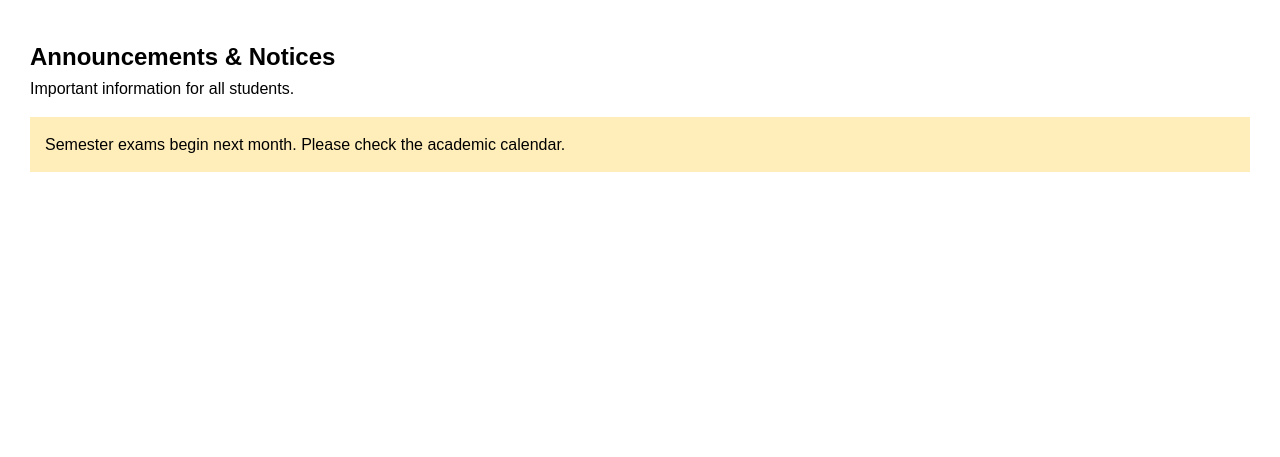
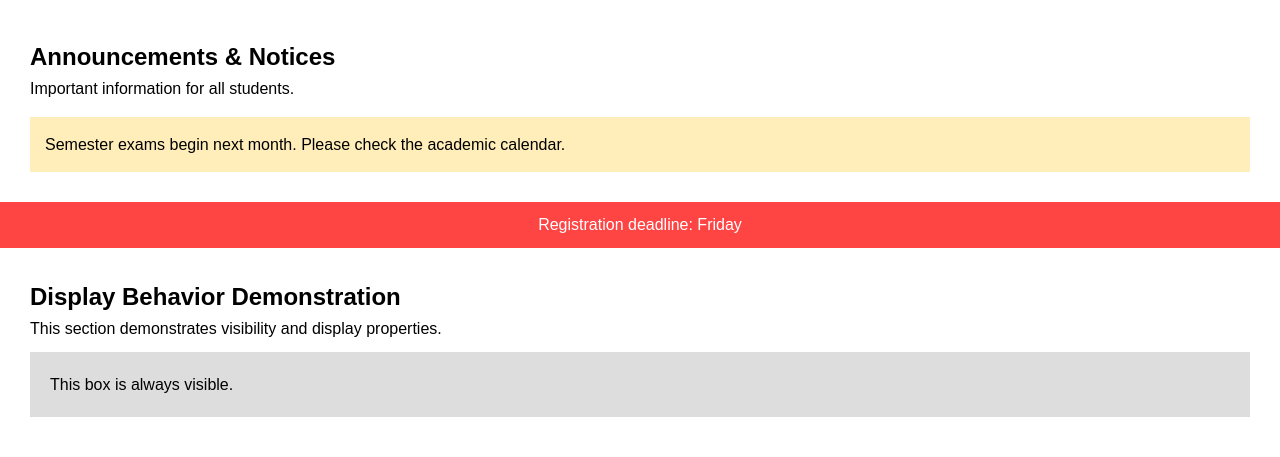
Before and after one commit to kiraboannet624-web/compus--website-structure, a plain HTML site: page home.html in a window 1280 px wide. Shown: the part 879-1336 px from the top of the page. Before the commit the page ends 1081 px from the top, so only its background shows below. Drawn offline with Linux system fonts and the light colour scheme.

Commit message:
final changes

```diff
--- a/home.html
+++ b/home.html
@@ -92,6 +92,19 @@
          Semester exams begin next month. Please check the academic calendar.
     </div>
 </section>
+<!-- ===== STICKY NOTICE ===== -->
+<div class="sticky-notice">
+    Registration deadline: Friday
+</div>
 
+<!-- ===== DISPLAY BEHAVIOR ===== -->
+<section id="display" class="section">
+   <h2>Display Behavior Demonstration</h2>
+   <p>This section demonstrates visibility and display properties.</p>
 
+   <div class="display-box visible">
+       This box is always visible.
+   </div>
+</section>
+</body>
 </html>
--- a/index.css
+++ b/index.css
@@ -101,3 +101,44 @@ body {
     padding: 15px;
     margin-top: 15px;
 }
+
+/* ===== STICKY NOTICE ===== */
+.sticky-notice {
+    position: sticky;
+    top: 0;
+    background: #ff4444;
+    color: white;
+    padding: 10px;
+    text-align: center;
+}
+
+/* ===== DISPLAY BEHAVIOR ===== */
+.display-box {
+    padding: 20px;
+    margin: 10px 0;
+    background: #ddd;
+}
+
+.hidden {
+    display: none;
+}
+
+/* ===== FOOTER ===== */
+footer {
+    background: #003366;
+    color: white;
+    text-align: center;
+    padding: 15px;
+}
+
+/* ===== RESPONSIVE ===== */
+@media (max-width: 768px) {
+    .nav-links {
+        flex-direction: column;
+    }
+
+    .gallery {
+        flex-direction: column;
+    }
+
+}
```
